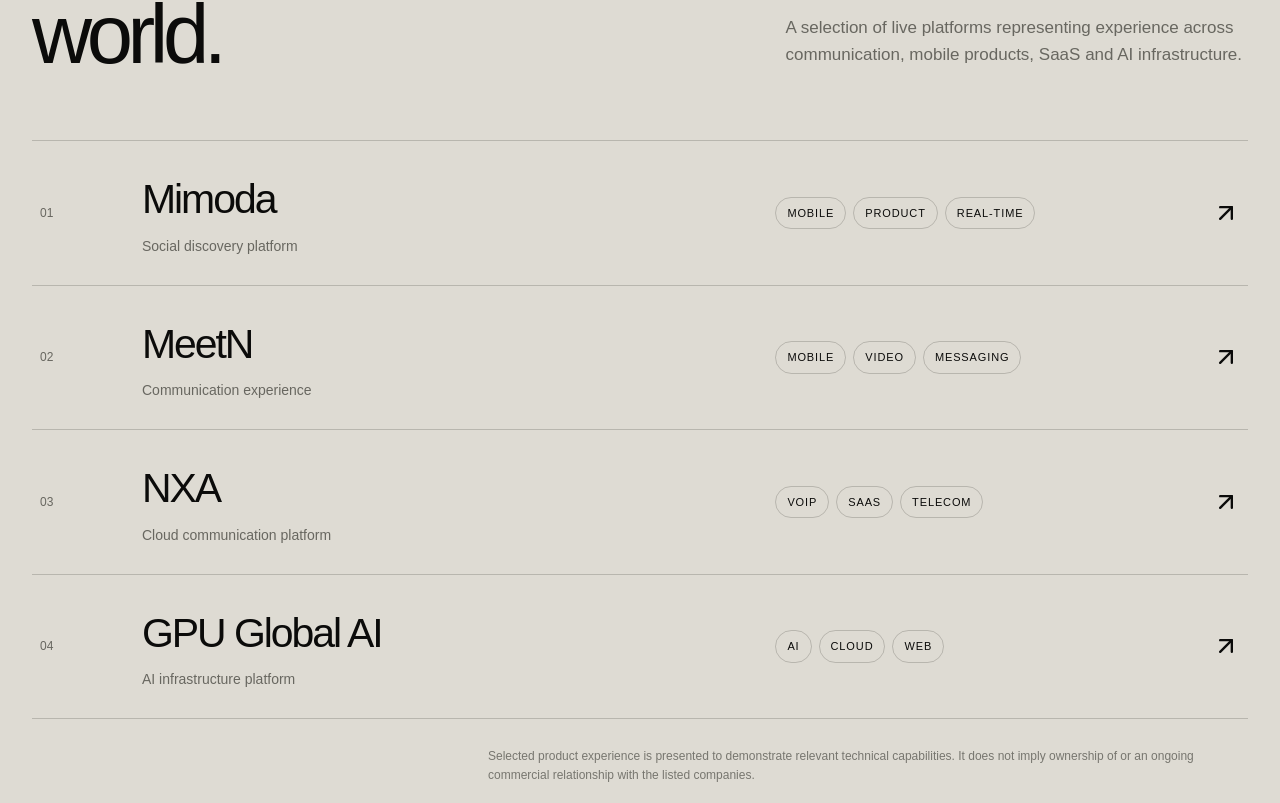
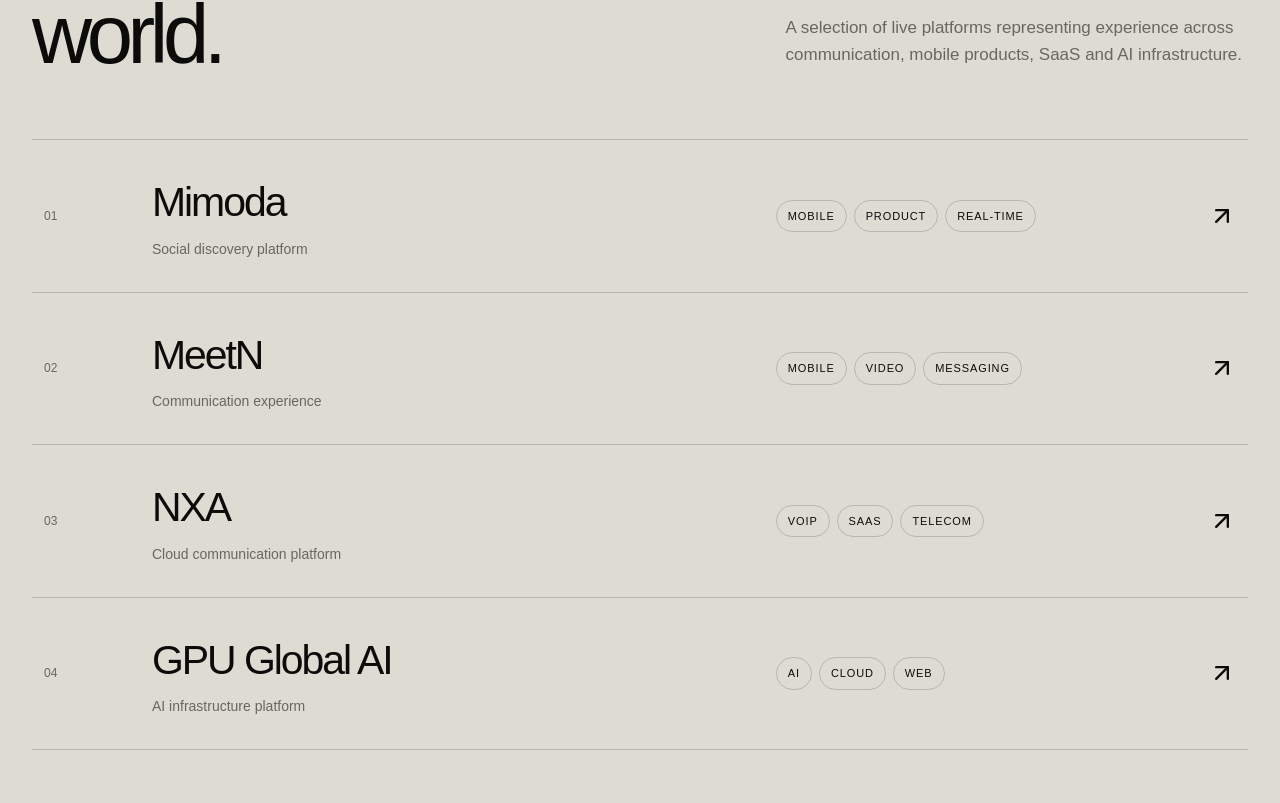
Before and after one commit to ankit18982/boldlume-website, a React (Vite) app: page / in a window 1280 px wide. Shown: the part 3957-4760 px from the top of the page. Built offline with nearby package versions, Linux system fonts and the light colour scheme.

Commit message:
Refine selected work spacing

```diff
--- a/app/globals.css
+++ b/app/globals.css
@@ -73,8 +73,9 @@ h1 em { display: block; color: var(--lime); font-family: Georgia, serif; font-we
 .service-card p { margin: 0; max-width: 340px; color: var(--muted); line-height: 1.55; font-size: 14px; }
 .service-card:hover p, .service-card:hover .card-top { color: var(--ink); }
 .work-section { background: #dedbd3; }
-.work-list { border-top: 1px solid var(--line); }
-.work-row { display: grid; grid-template-columns: 80px 1.5fr 1fr 35px; align-items: center; gap: 22px; padding: 28px 8px; border-bottom: 1px solid var(--line); transition: padding .2s, background .2s; }
+.work-section .section-head { margin-bottom: clamp(42px, 5vw, 68px); }
+.work-list { border-top: 1px solid var(--line); margin-bottom: 0; }
+.work-row { display: grid; grid-template-columns: 80px 1.5fr 1fr 35px; align-items: center; gap: 28px; min-height: 142px; padding: 32px 12px; border-bottom: 1px solid var(--line); transition: padding .2s, background .2s; }
 .work-row:hover { padding-inline: 22px; background: var(--lime); }
 .work-no { color: var(--muted); font-size: 12px; }
 .work-row h3 { margin: 0 0 5px; font-size: clamp(26px, 3.2vw, 46px); letter-spacing: -.05em; }
@@ -82,7 +83,6 @@ h1 em { display: block; color: var(--lime); font-family: Georgia, serif; font-we
 .tags { display: flex; flex-wrap: wrap; gap: 7px; }
 .tags span { border: 1px solid var(--line); border-radius: 999px; padding: 7px 11px; font-size: 11px; text-transform: uppercase; letter-spacing: .08em; }
 .work-arrow { justify-self: end; }
-.disclosure { margin: 28px 0 0 auto; max-width: 760px; color: #77766f; font-size: 12px; line-height: 1.6; }
 .section-head.light > p { color: #999890; }
 .steps { display: grid; grid-template-columns: repeat(4, 1fr); margin-top: 90px; border-top: 1px solid rgba(255,255,255,.18); }
 .process-art { position: relative; margin: 72px 0 0; aspect-ratio: 16 / 7; overflow: hidden; border: 1px solid rgba(255,255,255,.16); }
@@ -131,6 +131,7 @@ footer { margin-top: 100px; padding: 25px 0; border-top: 1px solid rgba(0,0,0,.3
   .process-art { margin-top: 48px; aspect-ratio: 4 / 3; }
   .steps h3 { margin-top: 38px; }
   .work-row { grid-template-columns: 38px 1fr 25px; gap: 10px; }
+  .work-row { min-height: 118px; padding-block: 25px; }
   .tags { display: none; }
   footer { flex-direction: column; gap: 12px; }
 }
--- a/app/page.tsx
+++ b/app/page.tsx
@@ -68,7 +68,6 @@ export default function Home() {
           <div className="work-list">
             {work.map((item, i) => <a href={item.href} target="_blank" rel="noreferrer" className="work-row" key={item.name}><span className="work-no">0{i + 1}</span><div><h3>{item.name}</h3><p>{item.type}</p></div><div className="tags">{item.tags.map(tag => <span key={tag}>{tag}</span>)}</div><ArrowUpRight className="work-arrow" size={28} /></a>)}
           </div>
-          <p className="disclosure">Selected product experience is presented to demonstrate relevant technical capabilities. It does not imply ownership of or an ongoing commercial relationship with the listed companies.</p>
         </div>
       </section>
 
```
Also changed, not shown: 4 other files (tests, documents, lock files or other folders).
